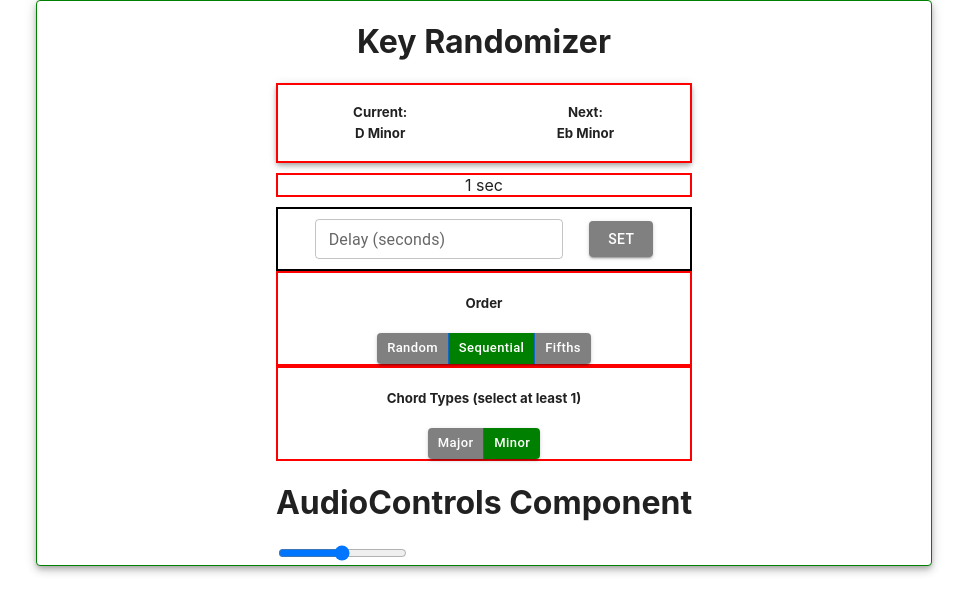
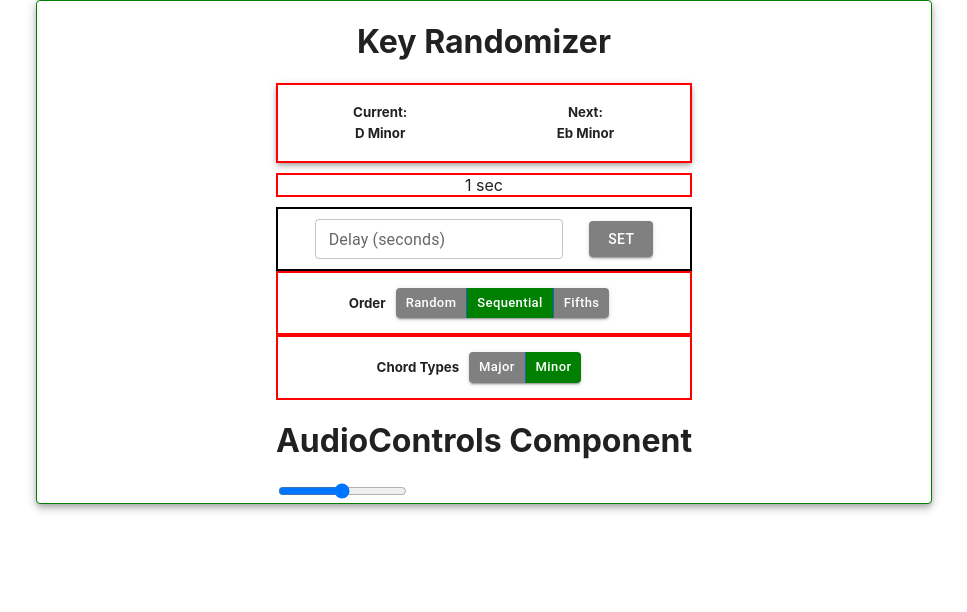
Before and after one commit to luketurnerdev/randomkeygenerator, a React (Create React App) app: page / in a window 1280 px wide. Shown: the top 612 px of the page, without its empty margins (156-1123 px from the left). Built offline with nearby package versions, Linux system fonts and the light colour scheme; no server answers.

Commit message:
change spacing and styling of order boxes

```diff
--- a/src/Components/Randomizer/ChangeModDisplay/index.js
+++ b/src/Components/Randomizer/ChangeModDisplay/index.js
@@ -12,9 +12,12 @@ const ChangeModDisplay = props => {
       container: {
         border: '2px solid red',
         display: 'flex',
-        flexDirection: 'column',
+        justifyContent: 'center',
         alignItems: 'center'
       },
+      buttonGroup: {
+        margin: '10px',
+      }
     }
     const {modifiers, setModifiers} = props;
 
@@ -36,8 +39,8 @@ const ChangeModDisplay = props => {
     return (
 
       <div style={styles.container}>
-        <h5>Chord Types (select at least 1)</h5>
-        <ButtonGroup size ="small" variant="contained" aria-label="outlined primary button group">
+        <h5>Chord Types</h5>
+        <ButtonGroup style={styles.buttonGroup} size ="small" variant="contained" aria-label="outlined primary button group">
           <Button style={setColor("Major")} onClick={() => addOrRemoveMod("Major")}>Major</Button>
           <Button style={setColor("Minor")} onClick={() => addOrRemoveMod("Minor")}>Minor</Button>
         </ButtonGroup>
--- a/src/Components/Randomizer/ChangeOrderDisplay/index.js
+++ b/src/Components/Randomizer/ChangeOrderDisplay/index.js
@@ -16,13 +16,14 @@ const ChangeOrderDisplay = props => {
       container: {
         border: '2px solid red',
         display: 'flex',
-        flexDirection: 'column',
+        justifyContent: 'center',
         alignItems: 'center'
+
       },
       buttonGroup: {
-        display: 'flex',
-        justifyContent: 'space-evenly'
+        margin: '10px',
       },
+
     }
 
     const setColor = orderString => {
@@ -33,7 +34,7 @@ const ChangeOrderDisplay = props => {
     }
     return (
     <div style={styles.container}>
-      <h5>Order</h5>
+      <h5 style={styles.title}>Order</h5>
           <ButtonGroup style={styles.buttonGroup} size ="small" variant="contained" aria-label="outlined primary button group">
               <Button style={setColor("randomKey")} onClick={() => setKeyOrder("randomKey")}>Random</Button>
               <Button style={setColor("sequential")} onClick={() => setKeyOrder("sequential")}>Sequential</Button>
```
